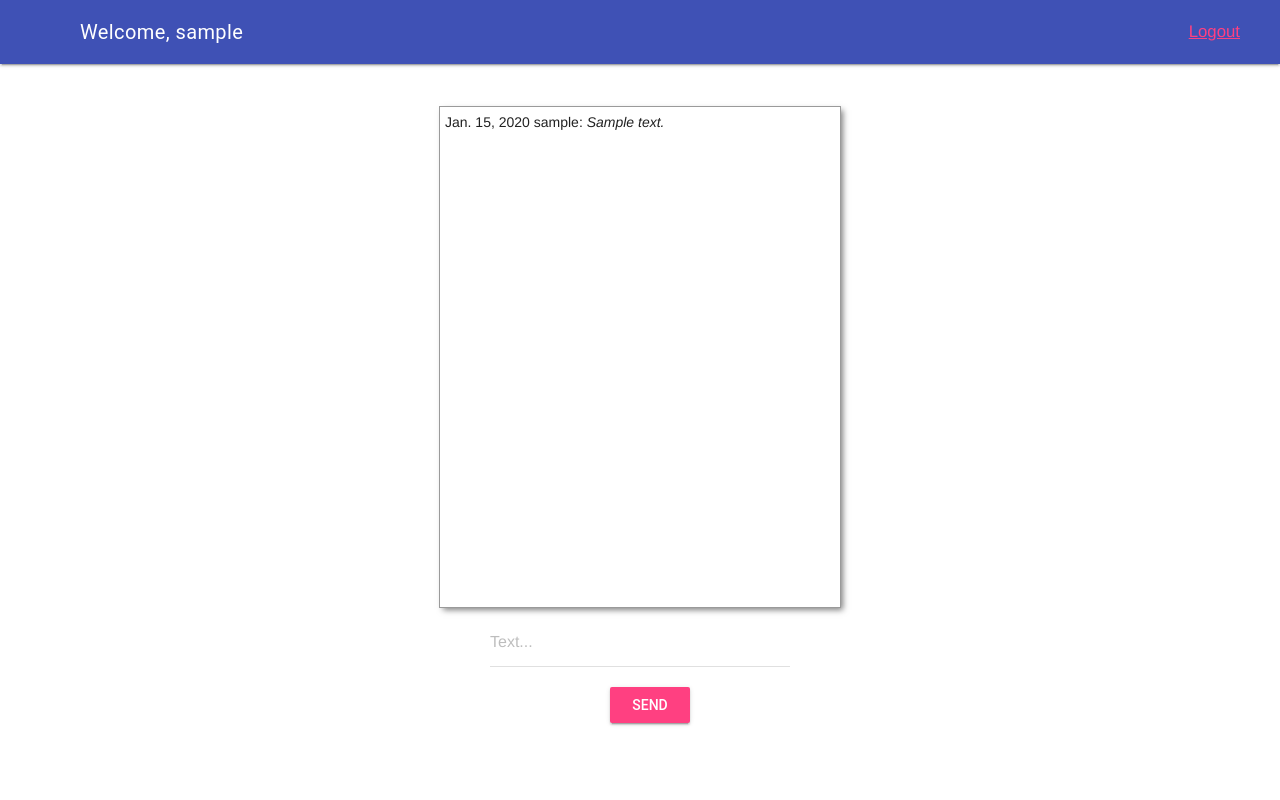
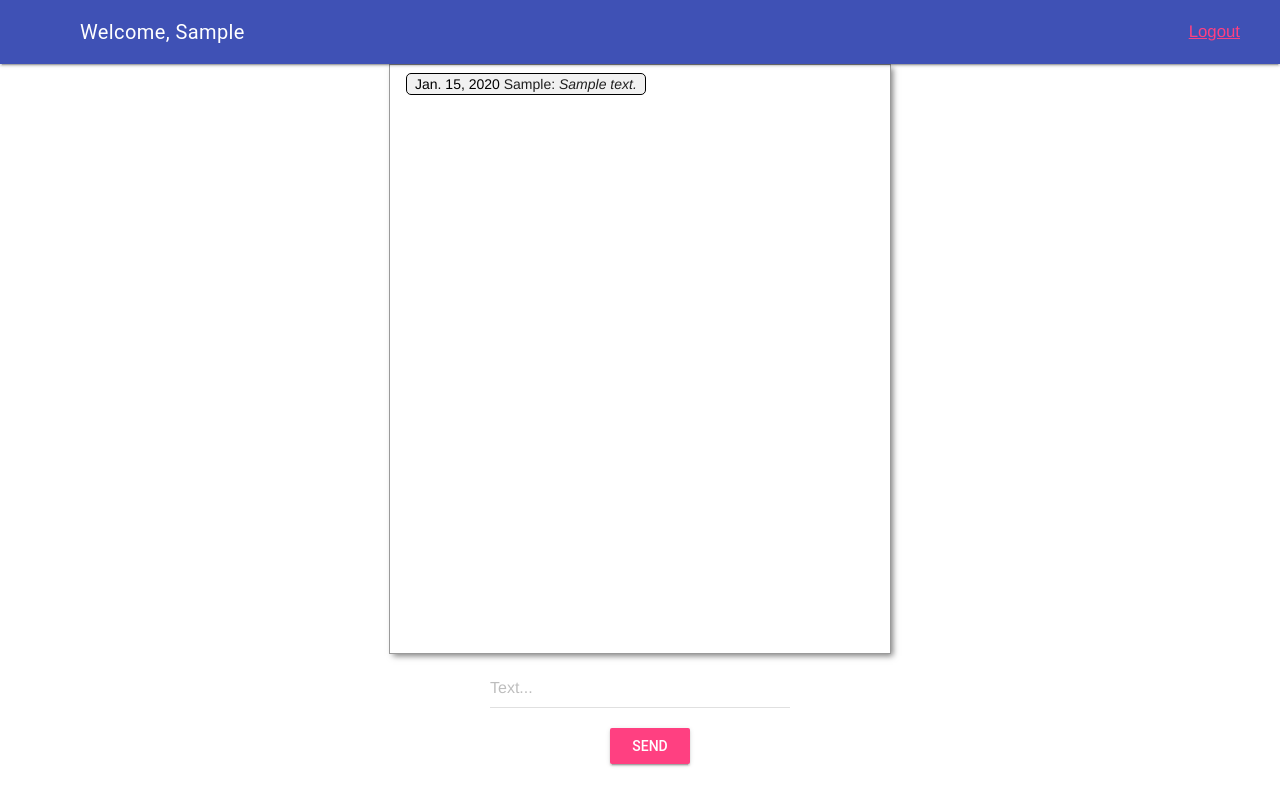
Before and after one commit to BastiEbel/django_chat_app, a Django app: page / in a window 1280 px wide. Run offline with Django 4.2, Linux system fonts and the light colour scheme; a user stored in the database is signed in; tables that the repository leaves empty hold one stand-in row (values such as "Sample post").

Commit message:
add json to chat

```diff
--- a/django_chat_app/chat/templates/auth/login.html
+++ b/django_chat_app/chat/templates/auth/login.html
@@ -12,7 +12,7 @@
         <input type="hidden" name="redirect" value="{{ redirect }}">
         <div class="login-field">
             {% csrf_token %}
-            <div class="register-field">Username: <input name="username" type="text" placeholder=" Username"></div>
+            <div class="register-field">Username: <input name="username" type="text" placeholder=" Username" id="usernameJson"></div>
             <div class="register-field">Password: <input name="password" type="password" placeholder=" Password"></div>
             <div class="login-container"><button>Login</button></div>
         </div>
--- a/django_chat_app/chat/templates/auth/register.html
+++ b/django_chat_app/chat/templates/auth/register.html
@@ -12,8 +12,10 @@
         <input type="hidden" name="redirect" value="{{ request.path }}">
         <div class="login-field">
             {% csrf_token %}
-            <div class="register-field">Username: <input name="username" type="text" placeholder=" Username"></div>
-            <div class="register-field">Email: <input name="email" type="email" placeholder="email"></div>
+            <div class="register-field">Username: <input name="username" type="text" id="userName" placeholder=" Username"></div>
+            <div class="register-field">First Name: <input name="first_name" type="text" placeholder="First Name" id="firstName"></div>
+            <div class="register-field">Last Name: <input name="last_name" type="text" placeholder="Last Name" id="lastName"></div>
+            <div class="register-field">Email: <input name="email" type="email" id="eMail" placeholder="email"></div>
             <div class="register-field">Password: <input name="password" type="password" placeholder=" Password"></div>
             <div class="register-field">Confirm Password: <input name="confirm_password" type="password" placeholder="Confirm Password"></div>
             <div class="login-container"><button>Register</button></div>
--- a/django_chat_app/chat/templates/chat/index.html
+++ b/django_chat_app/chat/templates/chat/index.html
@@ -2,12 +2,24 @@
 <div class="container-chat" id="messageContainer">
     {% for message in messages %}
     <div class="chat">
-        <span class="color-gray">{{ message.created_at }}</span> {{ message.author }}: <i>{{ message.text }}</i>
+        {% if request.user.first_name == message.author.first_name %}
+        <div class="main-user">
+            <div class="chat-section">
+                <span class="color-black">{{ message.created_at }}</span> {{ message.author.first_name }}: <i>{{ message.text }}</i>
+            </div>
+        </div>
+        {% else %}
+        <div class="otheruser">
+            <div class="chat-section">
+                <span class="color-black">{{ message.created_at }}</span> {{ message.author.first_name }}: <i>{{ message.text }}</i>
+            </div>
+        </div>
+        {% endif %}
     </div>
     {% endfor %}
 </div>
 
-<form onsubmit="sendMessage(); return false;" method="post">
+<form onsubmit="sendMessage(); return false;" method="POST">
     {% csrf_token %}
     <div class="mdl-textfield mdl-js-textfield mdl-textfield--floating-label">
         <input class="mdl-textfield__input" name="textmessage" type="text " id="messageField">
@@ -17,4 +29,4 @@
         Send
     </button>
 </form>
-{% else %} {% endif %} {% endblock %}
+{% endif %} {% endblock %}
--- a/django_chat_app/chat/views.py
+++ b/django_chat_app/chat/views.py
@@ -1,8 +1,7 @@
-from pickle import TRUE
 from django.http.response import HttpResponseRedirect
 from .models import Message, Chat
 from django.shortcuts import render
-from django.contrib.auth import authenticate, login, logout
+from django.contrib.auth import authenticate, login, logout as auth_logout
 from django.contrib.auth.decorators import login_required
 from django.contrib.auth.models import User
 from django.core import serializers
@@ -11,16 +10,22 @@ from django.http import JsonResponse
 @login_required(login_url='/login')
 
 def index(request):
+    """
+    This function render the chat messages
+    """
     if request.method == 'POST':
         mychat = Chat.objects.get(id=1)
         new_message = Message.objects.create(text=request.POST['textmessage'], chat=mychat, author=request.user, receiver=request.user)
-        serialized_obj = serializers.serialize('json', [new_message])
+        serialized_obj = serializers.serialize('json', [ new_message, ])
         return JsonResponse(serialized_obj[1:-1], safe=False)
     chatMessages = Message.objects.filter(chat__id=1)
     return render(request, 'chat/index.html', {'messages': chatMessages})
 
 
 def login_view(request):
+    """
+    This function is for the login. If the user exist or not
+    """
     redirect = request.GET.get('next')
     if request.method == 'POST':
         user = authenticate(request, username=request.POST.get('username'), password=request.POST.get('password'))
@@ -32,10 +37,14 @@ def login_view(request):
     return render(request, 'auth/login.html', {'redirect': redirect})
 
 def register_view(request):
+    """
+    This function is for the registration. It create the User.
+    """
     redirect = request.POST.get('next', '/')
     if request.method == 'POST':
         if request.POST.get('password') == request.POST.get('confirm_password'):
-            user = User.objects.create_user(username=request.POST.get('username'), email=request.POST.get('email'), password=request.POST.get('password'))
+            user = User.objects.create_user(username=request.POST.get('username'), first_name=request.POST.get('first_name'), last_name=request.POST.get('last_name'),
+            email=request.POST.get('email'), password=request.POST.get('password'))
             user.save()
             return HttpResponseRedirect(redirect)
         else:
@@ -43,5 +52,9 @@ def register_view(request):
     return render(request, 'auth/register.html')
 
 def logout_view(request):
-    logout(request)
-    return render(request, 'auth/login.html')
+    """
+    This function is for the Logout. It cancel the connection to the app.
+    """
+    redirect = request.POST.get('next', '/')
+    auth_logout(request)
+    return HttpResponseRedirect(redirect)
--- a/django_chat_app/django_chat_app/urls.py
+++ b/django_chat_app/django_chat_app/urls.py
@@ -21,7 +21,7 @@ from chat.views import index, login_view, register_view, logout_view
 urlpatterns = [
     path('admin/', admin.site.urls),
     path('', index),
+    path('logout/', logout_view),
     path('login/', login_view),
     path('register/', register_view),
-    path('logout/', logout_view),
 ]
--- a/django_chat_app/static/css/style.css
+++ b/django_chat_app/static/css/style.css
@@ -7,11 +7,41 @@
 }
 
 .color-gray {
-    color: rgba (0, 0, 0, 0.5);
+    color: rgba(0, 0, 0, 0.26)
+}
+
+.color-black {
+    color: black;
+}
+
+.color-red {
+    color: rgba(255, 0, 0, 0.671);
 }
 
 .chat {
-    margin: 5px;
+    margin-top: 8px;
+    margin-bottom: 8px;
+    margin-right: 16px;
+    margin-left: 16px;
+    width: calc(100% - 32px);
+}
+
+.chat-section {
+    background-color: rgba(204, 204, 204, 0.267);
+    border: 1px solid black;
+    border-radius: 5px;
+    padding-left: 8px;
+    padding-right: 8px;
+}
+
+.main-user {
+    display: flex;
+    justify-content: flex-start;
+}
+
+.otheruser {
+    display: flex;
+    justify-content: flex-end;
 }
 
 .mdl-button {
@@ -20,8 +50,8 @@
 }
 
 .container-chat {
-    height: 500px;
-    width: 400px;
+    height: 600px;
+    width: 500px;
     border: 1px solid rgba(0, 0, 0, 0.397);
     box-shadow: 3px 3px 6px -1px rgba(0, 0, 0, 0.5);
     overflow: auto;
@@ -40,15 +70,15 @@
 
 .container {
     width: 400px;
-    height: 400px;
+    height: 450px;
     box-shadow: 5px 5px 7px 1px rgba(0, 0, 0, 0.36);
     border-radius: 8px;
 }
 
 input {
-    height: 30px;
+    height: 25px;
     width: 180px;
-    margin-bottom: 20px;
+    margin-bottom: 15px;
 }
 
 button {
--- a/django_chat_app/static/js/send-message.js
+++ b/django_chat_app/static/js/send-message.js
@@ -1,3 +1,5 @@
+let logJson;
+
 async function sendMessage() {
     let fd = new FormData();
     let token = document.querySelector('[name=csrfmiddlewaretoken]').value;
@@ -12,8 +14,8 @@ async function sendMessage() {
     fd.append('textmessage', messageField.value);
     fd.append('csrfmiddlewaretoken', token);
     try {
-        messageContainer.innerHTML += `<div class="chat" id="deleteMessage">
-        <span class="color-gray">${dateString}</span> {{ request.user.username }} <i class="color-gray">${messageField.value}</i>
+        messageContainer.innerHTML += `<div class="chat-section" id="deleteMessage">
+        <span class="color-gray">${dateString}</span> {{ request.user.first_name }}: <i class="color-gray">${messageField.value}</i>
         </div>`;
 
         let response = await fetch('', {
@@ -22,13 +24,61 @@ async function sendMessage() {
         });
 
         let json = await response.json();
-        let chatJson = JSON.parse(json);
+        let obj = JSON.parse(json);
+        console.log('json is:', obj.fields);
+
 
         document.getElementById('deleteMessage').remove();
-        messageContainer.innerHTML += `<div class="chat">
-        <span class="color-gray">${chatJson.created_at}</span> {{ request.user.username }} <i>${chatJson.text}</i>
+        messageContainer.innerHTML += `<div class="chat-section">
+        <span class="color-black">${dateString}</span> {{ request.user.first_name }}: <i>${obj.fields.text}</i>
         </div>`;
+        location.reload();
     } catch (e) {
-        console.log('an error occured', e);
+        messageContainer.innerHTML += `<div class="chat color-red">
+            <span class="color-red">${dateString}</span> {{ request.user.first_name }}: <i class="color-gray">${messageField.value}</i>
+            </div>`;
     }
 }
+
+async function userRegister() {
+    /* let fd = new FormData();
+
+    fd.append('username', userName.value);
+    fd.append('first_name', firstName.value);
+    fd.append('last_name', lastName.value);
+    fd.append('email', eMail.value);
+
+    try {
+        let response = await fetch('/register/', {
+            method: 'POST',
+            body: fd
+        });
+
+        let userjson = await response.json();
+        JSON.parse(json);
+        console.log('json is:', userjson);
+    } catch (e) {
+        console.log(e);
+    } */
+}
+
+async function loginUser() {
+    /* let fd = new FormData();
+    let token = document.querySelector('[name=csrfmiddlewaretoken]').value;
+
+    fd.append('username', usernameJson.value);
+    fd.append('csrfmiddlewaretoken', token);
+
+    try {
+        let response = await fetch('/login/', {
+            method: 'POST',
+            body: fd
+        });
+
+        loginjson = await response.json();
+        logJson = JSON.parse(loginjson);
+        console.log('json is:', logJson);
+    } catch (e) {
+        console.log(e);
+    } */
+}
--- a/django_chat_app/templates/base.html
+++ b/django_chat_app/templates/base.html
@@ -22,7 +22,7 @@
                 <!-- Title -->
                 <span class="mdl-layout-title">
                 {% if request.user.is_authenticated %}
-                Welcome, {{ request.user.username }}
+                Welcome, {{ request.user.first_name }}
 
                 {% else %}
                 Welcome please login
```
Also changed, not shown: django_chat_app/requirements.txt (renamed from requirements.txt).
